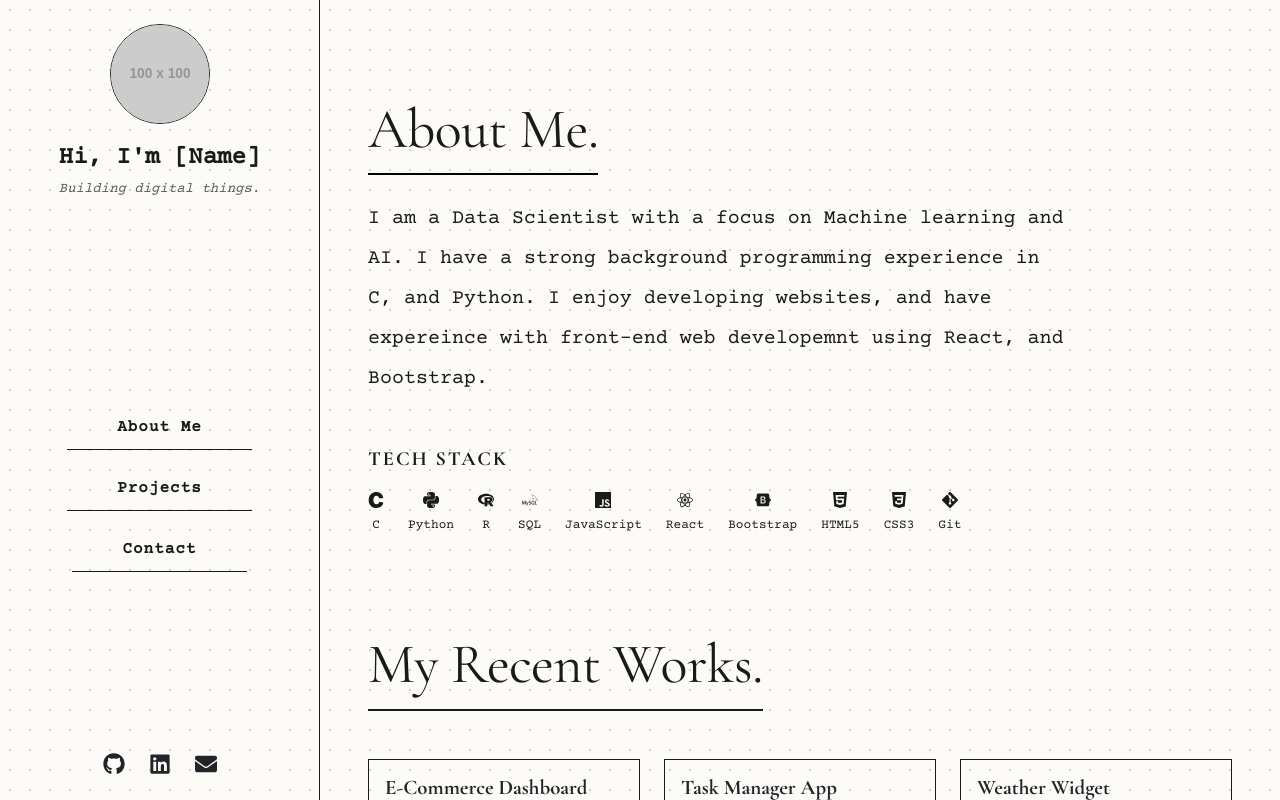
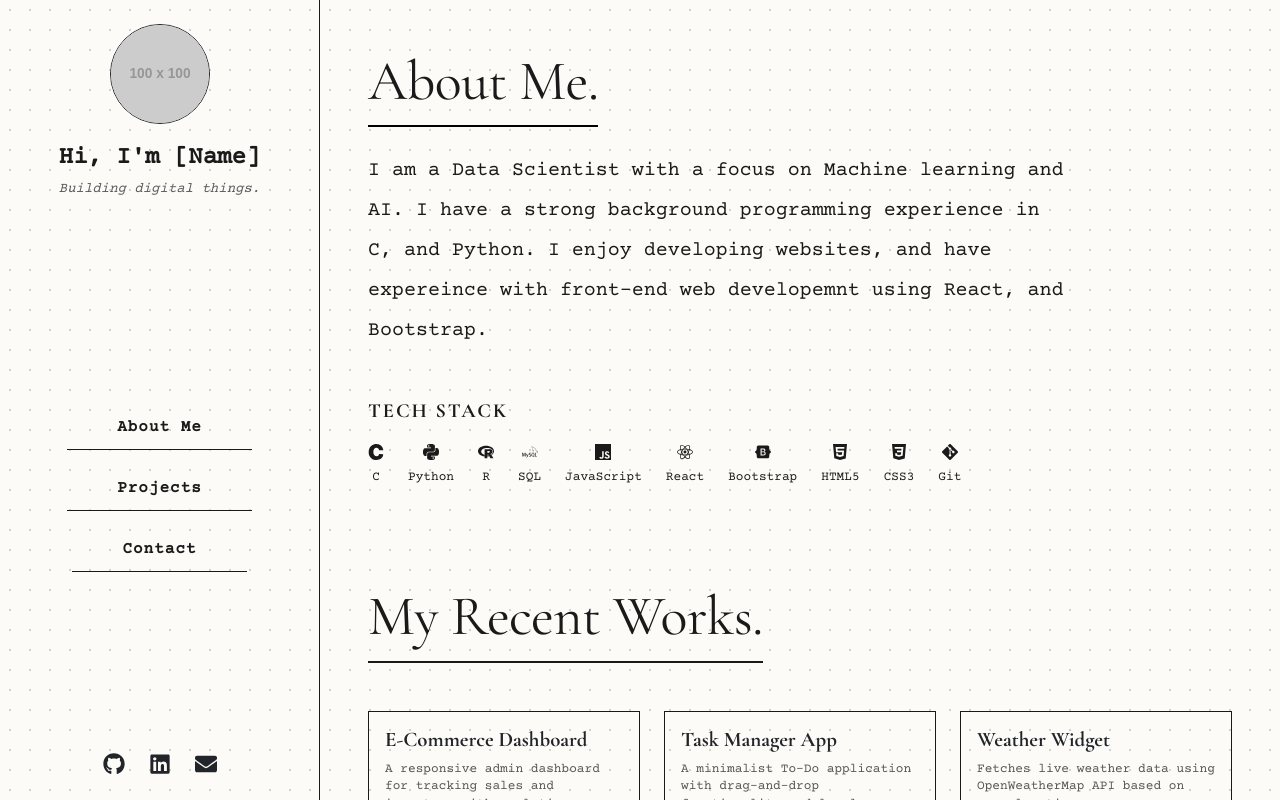
Before and after one commit to Eyob-Assefa/my-portfolio, a React (Vite) app: page / in a window 1280 px wide. Shown: the top 800 px of the page. Built offline with nearby package versions, Linux system fonts and the light colour scheme.

Commit message:
removed the top margin

```diff
--- a/src/App.jsx
+++ b/src/App.jsx
@@ -16,7 +16,7 @@ function App() {
 
         <Col xs={12} md={8} lg={9} className="px-0">
 
-          <Container className="p-4 p-lg-5">
+          <Container className="px-4 px-lg-5 pb-4 pt-0">
 
             <Hero />
 
```
